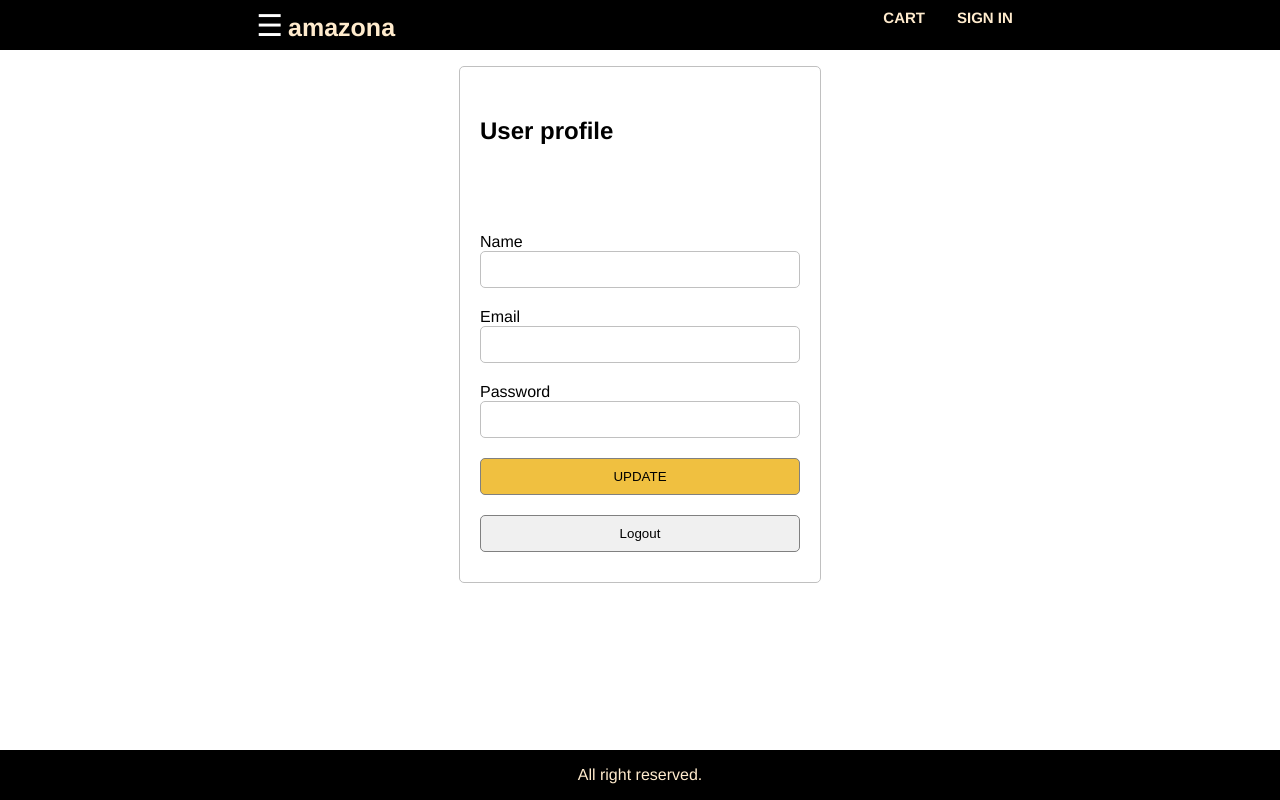
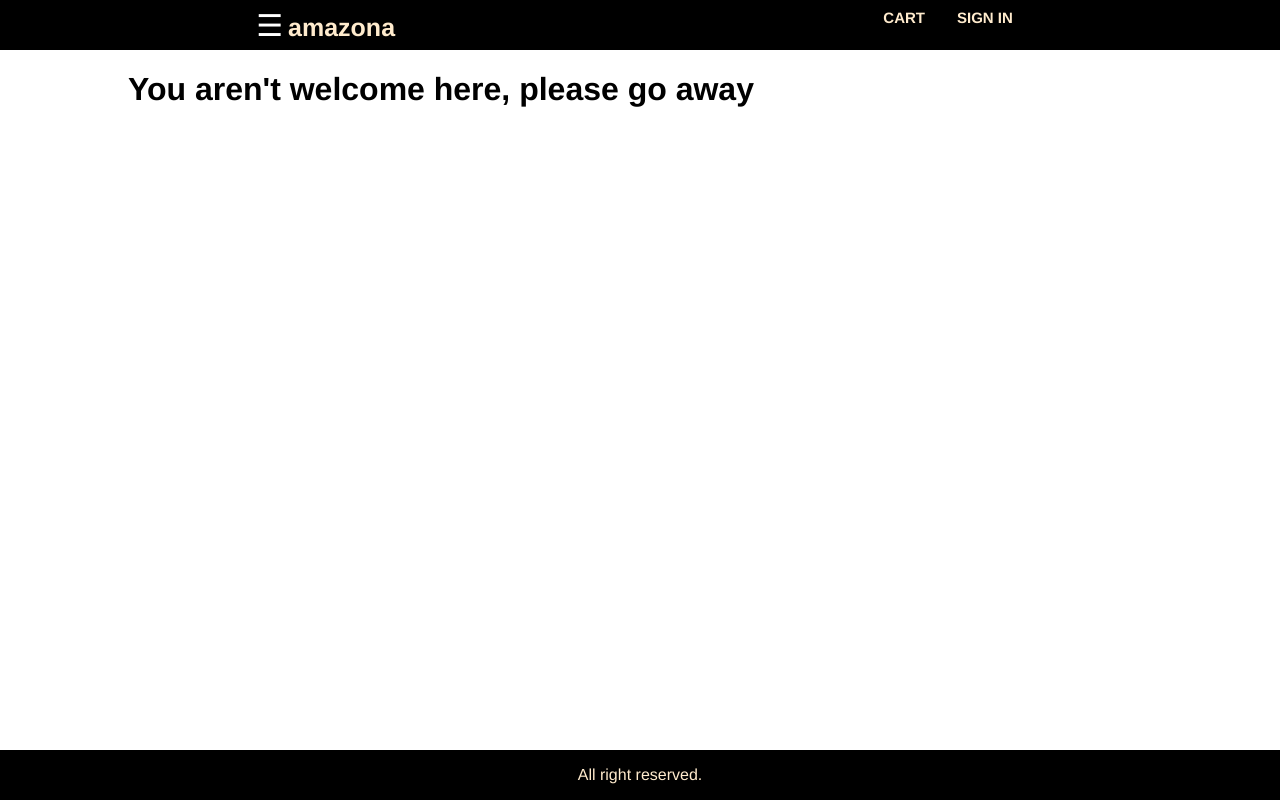
Before and after one commit to capitanduke/fullecommerce-node-react, a React (Create React App) app in the folder frontend/: page /profile in a window 1280 px wide. Built offline with nearby package versions, Linux system fonts and the light colour scheme.

Commit message:
Authorization admin on all screens

```diff
--- /dev/null
+++ b/frontend/src/components/NoAccess.js
@@ -0,0 +1,15 @@
+import React from 'react';
+
+
+
+function NoAccess() {
+
+
+    return <div className="no-access">
+
+            <h1>You aren't welcome here, please go away</h1>
+
+        </div>
+}
+
+export default NoAccess;
--- a/frontend/src/screens/HistoryOrdersScreen.js
+++ b/frontend/src/screens/HistoryOrdersScreen.js
@@ -2,6 +2,7 @@ import React, { useEffect, useState } from 'react';
 import { Link } from 'react-router-dom';
 import { useSelector, useDispatch } from 'react-redux';
 import { listMyOrders } from '../actions/orderAction';
+import NoAccess from '../components/NoAccess';
 
 
 
@@ -10,23 +11,31 @@ function HistoryOrdersScreen(props){
     const myOrderList = useSelector(state => state.myOrderList);
     const { loading: loadingOrders, error: errorOrders, orders } = useSelector(state => state.myOrderList);
 
-
     const userSigned = useSelector(state => state.userSignin);
     const { userInfo } = userSigned;
+
+    const [flag, setFlag] = useState(false);
 
     const dispatch = useDispatch();
 
     useEffect(() => {
 
-        dispatch(listMyOrders(userInfo._id));
+        if( !userInfo ){
+            setFlag(true);
+        } else {
+            dispatch(listMyOrders(userInfo._id));
+        }
+
         return () => {
 
         }
     }, [])
 
+
+
     return <div className="profile-orders content-margined">
     {
-
+        flag ? <NoAccess /> :
         loadingOrders ? <div>Loading...</div> :
         errorOrders ? <div>{errorOrders} </div> :
             <table className="table">
--- a/frontend/src/screens/OrderScreen.js
+++ b/frontend/src/screens/OrderScreen.js
@@ -1,14 +1,18 @@
-import React, { useEffect } from 'react';
+import React, { useEffect, useState } from 'react';
 import { Link } from 'react-router-dom';
 import { useSelector, useDispatch } from 'react-redux';
 import { detailsOrder } from '../actions/orderAction';
 import { removeFromCart } from '../actions/cartAction';
 import { orderEmpty } from '../actions/orderAction';
+import NoAccess from '../components/NoAccess';
 
 
 function OrderScreen (props) {
 
     const dispatch = useDispatch();
+
+    const userSigned = useSelector(state => state.userSignin);
+    const { userInfo } = userSigned;
 
     const orderDetails = useSelector(state => state.orderDetails);
     const { loading, order, error } = orderDetails;
@@ -16,12 +20,25 @@ function OrderScreen (props) {
     const cart = useSelector(state => state.cart);
     const { cartItems } = cart;
 
+    const [flag, setFlag] = useState(false);
+
     useEffect(() => {
-        dispatch(detailsOrder(props.match.params.id));
 
-        cartItems.forEach(element => dispatch(removeFromCart(element.product)));
+        if( userInfo ){
+            if(userInfo.isAdmin){
 
-        dispatch(orderEmpty());
+                dispatch(detailsOrder(props.match.params.id));
+
+                cartItems.forEach(element => dispatch(removeFromCart(element.product)));
+
+                dispatch(orderEmpty());
+
+            }
+          } else {
+            setFlag(true);
+          }
+
+
 
 
         return () => {
@@ -29,13 +46,10 @@ function OrderScreen (props) {
         }
     }, [])
 
-    const test = useSelector(state => state);
-    console.log(test);
-
 
     const payHandler = () => {}
 
-return  loading ? <div>Loading.....</div> : error ? <div>{error}</div> : <div>
+    return  flag ? <NoAccess /> : loading ? <div>Loading.....</div> : error ? <div>{error}</div> : <div>
 
 
             {
--- a/frontend/src/screens/OrdersScreen.js
+++ b/frontend/src/screens/OrdersScreen.js
@@ -8,10 +8,15 @@ import DialogActions from "@material-ui/core/DialogActions";
 import DialogContent from "@material-ui/core/DialogContent";
 import DialogContentText from "@material-ui/core/DialogContentText";
 import DialogTitle from "@material-ui/core/DialogTitle";
+import NoAccess from '../components/NoAccess';
+
 
 function OrdersScreen(props) {
 
   const dispatch = useDispatch();
+
+  const userSigned = useSelector(state => state.userSignin);
+  const { userInfo } = userSigned;
 
   const orderDelete = useSelector(state => state.orderDelete);
   const { loading: loadingDelete, success: successDelete, error: errorDelete } = orderDelete;
@@ -19,18 +24,22 @@ function OrdersScreen(props) {
   const orderList = useSelector(state => state.orderList);
   const { loading, orders, success } = orderList;
 
+  const [flag, setFlag] = useState(false);
+
   useEffect(() => {
-    dispatch(listOrders());
+
+    if( userInfo ){
+      if(userInfo.isAdmin){
+        dispatch(listOrders());
+      }
+    } else {
+      setFlag(true);
+    }
 
     return () => {
       //
     };
   }, [orderDelete]);
-
-
-  const handleDeleteorder = (order) => {
-    dispatch(deleteOrder(order));
-  }
 
 
   /* DIALOG MODAL CONFIRM DELETE*/
@@ -53,6 +62,8 @@ function OrdersScreen(props) {
   };
 
   return <div className="content content-margined">
+    { flag ? <NoAccess /> : <>
+
     <div className="container-message">
       <h1>{/*successDelete*/}</h1>
     </div>
@@ -122,6 +133,9 @@ function OrdersScreen(props) {
         </tbody>
       </table>
     </div>
+    </>
+    }
+
 
   </div>
 
--- a/frontend/src/screens/ProductsScreen.js
+++ b/frontend/src/screens/ProductsScreen.js
@@ -8,9 +8,13 @@ import DialogActions from "@material-ui/core/DialogActions";
 import DialogContent from "@material-ui/core/DialogContent";
 import DialogContentText from "@material-ui/core/DialogContentText";
 import DialogTitle from "@material-ui/core/DialogTitle";
+import NoAccess from '../components/NoAccess';
 
 
 function ProductsScreen(props) {
+
+  const userSignin = useSelector(state => state.userSignin);
+  const { userInfo } = userSignin;
 
   const [modalVisible, setModalVisible] = useState(false);
 
@@ -38,6 +42,8 @@ function ProductsScreen(props) {
   const productList = useSelector(state => state.productList);
   const { loading, products, success } = productList;
 
+  const [flag, setFlag] = useState(false);
+
   useEffect(() => {
 
     if(successSave || successDelete){
@@ -48,7 +54,16 @@ function ProductsScreen(props) {
         5000
       );
     }
-    dispatch(listProducts());
+
+    if(userInfo){
+      if(userInfo.isAdmin){
+        dispatch(listProducts());
+      }
+    } else {
+      setFlag(true);
+    }
+
+
     return () => {
       //
     };
@@ -92,8 +107,7 @@ function ProductsScreen(props) {
 
   const [loadingUpload, setLoadingUpload] = useState(false);
   const [errorUpload, setErrorUpload] = useState('');
-  const userSignin = useSelector(state => state.userSignin);
-  const { userInfo } = userSignin;
+
 
   const uploadFileHandler = async(e) => {
     const file = e.target.files[0];
@@ -139,7 +153,7 @@ function ProductsScreen(props) {
   };
 
 
-  return <div className="content content-margined">
+  return flag ? <NoAccess /> : <div className="content content-margined">
     {messageCreate && successSave && <div className="container-message">
       <h1>{messageSave}</h1>
     </div> || successDelete && <div className="container-message">
--- a/frontend/src/screens/ProfileScreen.js
+++ b/frontend/src/screens/ProfileScreen.js
@@ -3,6 +3,7 @@ import { Link } from 'react-router-dom';
 import { useSelector, useDispatch } from 'react-redux';
 import { logout, update } from '../actions/userAction';
 import { listMyOrders } from '../actions/orderAction';
+import NoAccess from '../components/NoAccess';
 
 function ProfileScreen(props){
 
@@ -16,6 +17,8 @@ function ProfileScreen(props){
 
     const userUpdate = useSelector(state => state.userUpdate);
     const { loading, error, success} = userUpdate;
+
+    const [flag, setFlag] = useState(false);
 
 
     const handleLogout = () => {
@@ -44,20 +47,26 @@ function ProfileScreen(props){
     useEffect(() => {
 
         if(userInfo){
-            setEmail(userInfo.email);
-            setName(userInfo.name);
-            setPassword(userInfo.password);
+            if(userInfo._id){
+                setEmail(userInfo.email);
+                setName(userInfo.name);
+                setPassword(userInfo.password);
+            }
+        } else {
+            setFlag(true);
         }
+
 
         return () => {
           //
         };
       }, []);
 
+      console.log(flag);
 
 
-
-    return <div className="profile">
+    return flag ? <NoAccess /> : <>
+    { <div className="profile">
         <div className="profile-info">
             <div className="form">
                 <form onSubmit={submitHandler} >
@@ -100,7 +109,7 @@ function ProfileScreen(props){
             </div>
         </div>
 
-    </div>
+    </div>} </>
 }
 
 export default ProfileScreen;
```
